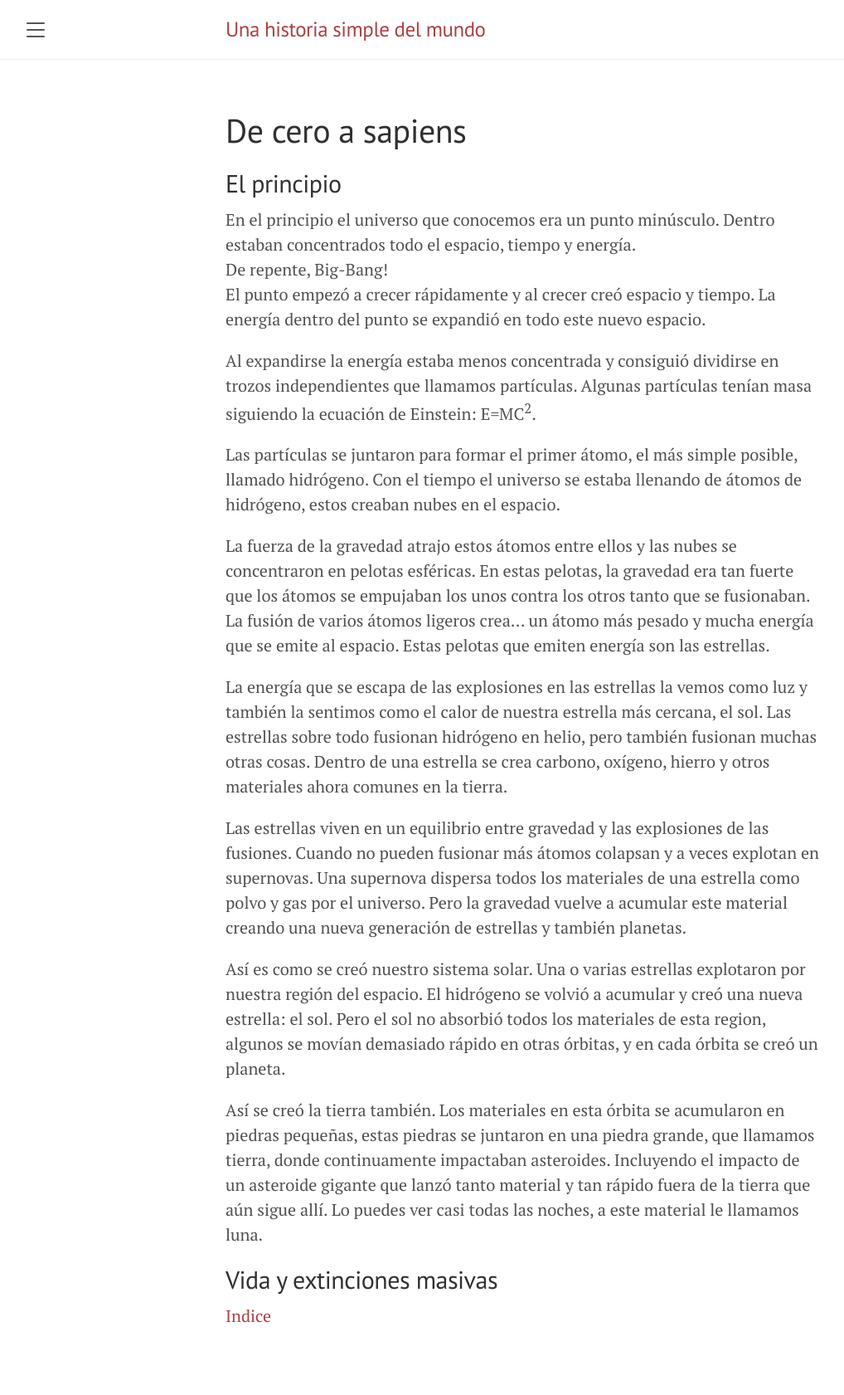
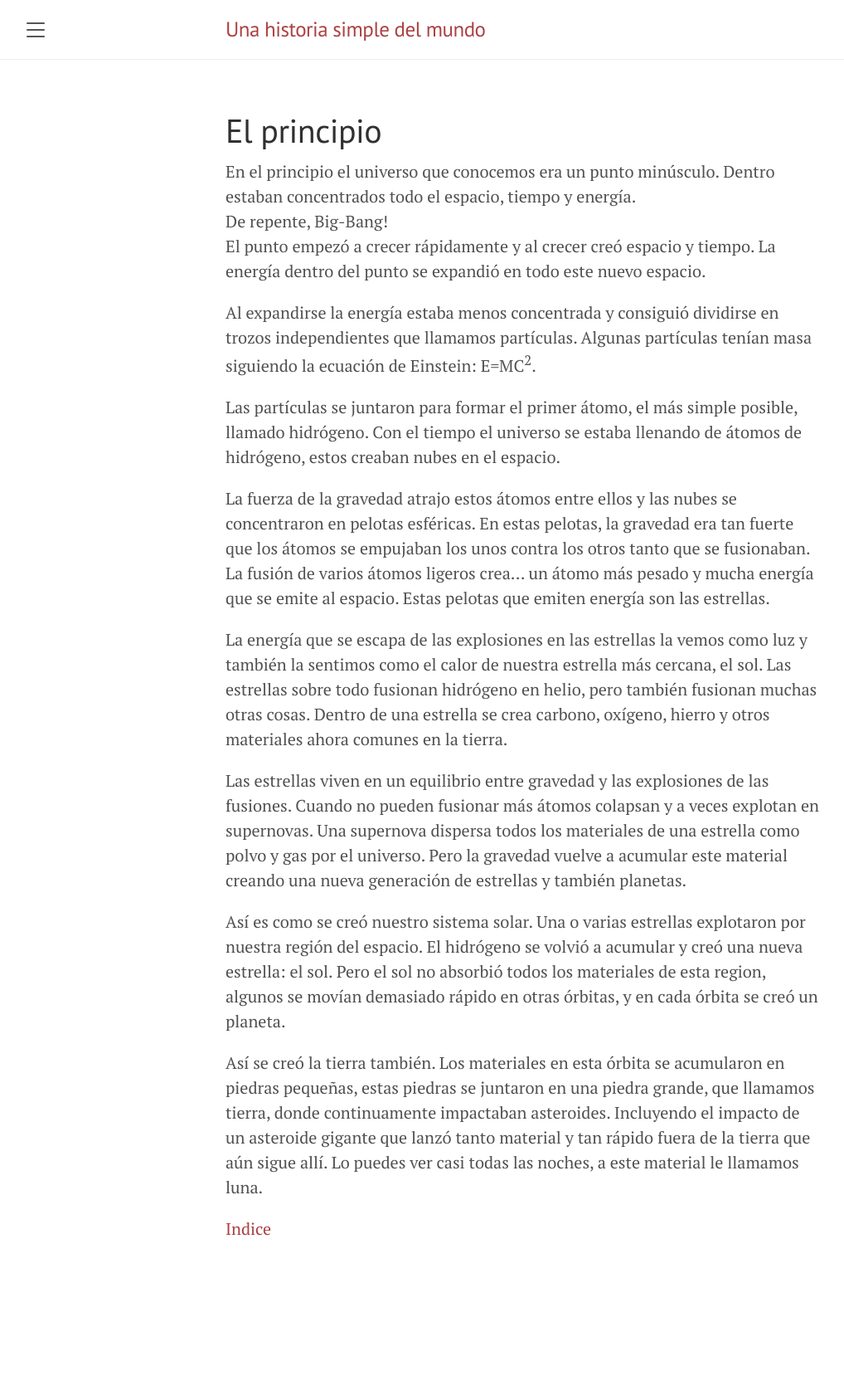
Before and after one commit to JordiPolo/simplehistory, a Jekyll site: the page built from 01_el_principio.md, in a window 1280 px wide. Shown: the whole page at 83% size, without its empty margins (8-1026 px from the left). Built offline with Jekyll 4.4.1, drawn with Linux system fonts in a browser that asks for light colours; after the commit the page ends 1576 px from its top, so only the background shows below that.

```diff
--- a/01.md
+++ b/01_el_principio.md
@@ -1,9 +1,7 @@
 ---
 layout: page
-title: De cero a sapiens
+title: El principio
 ---
-
-## El principio
 
 En el principio el universo que conocemos era un punto minúsculo. Dentro estaban concentrados todo el espacio, tiempo y energía.
 De repente, Big-Bang!
@@ -26,7 +24,4 @@ Así es como se creó nuestro sistema solar. Una o varias estrellas explotaron p
 Así se creó la tierra también. Los materiales en esta órbita se acumularon en piedras pequeñas, estas piedras se juntaron en una piedra grande, que llamamos tierra, donde continuamente impactaban asteroides. Incluyendo el impacto de un asteroide gigante que lanzó tanto material y tan rápido fuera de la tierra que aún sigue allí. Lo puedes ver casi todas las noches, a este material le llamamos luna.
 
 
-
-## Vida y extinciones masivas
-
 [Indice](index.html)
```
